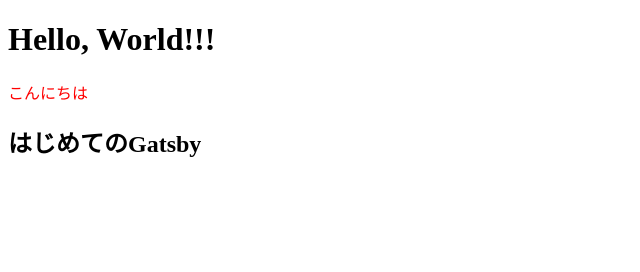
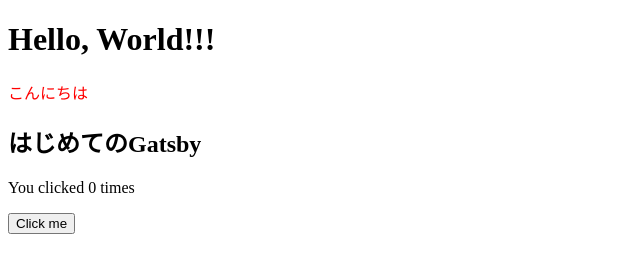
Before and after one commit to maiamea/portfolio, a Gatsby site: page /hello in a window 1280 px wide. Shown: the whole page, without its empty margins (0-640 px from the left). Built offline with nearby package versions, Linux system fonts and the light colour scheme; Gatsby itself is replaced by a stand-in of ours.

Commit message:
add ExampleComponent

```diff
--- a/src/pages/hello.jsx
+++ b/src/pages/hello.jsx
@@ -1,4 +1,4 @@
-import * as React from "react"
+import React, { useState } from 'react';
 
 const HelloPage = () => {
     return (
@@ -8,8 +8,21 @@ const HelloPage = () => {
                 {color:"red"}
             }>こんにちは</p>
             <h2>はじめてのGatsby</h2>
+            <ExampleComponent></ExampleComponent>
         </main>
     )
 }
 
+function ExampleComponent() {
+    const [count, setCount] = useState(0);
+    return (
+        <div>
+            <p>You clicked {count} times</p>
+            <button onClick={() => setCount(count+1)}>
+                Click me
+            </button>
+        </div>
+    )
+}
+
 export default HelloPage
```
